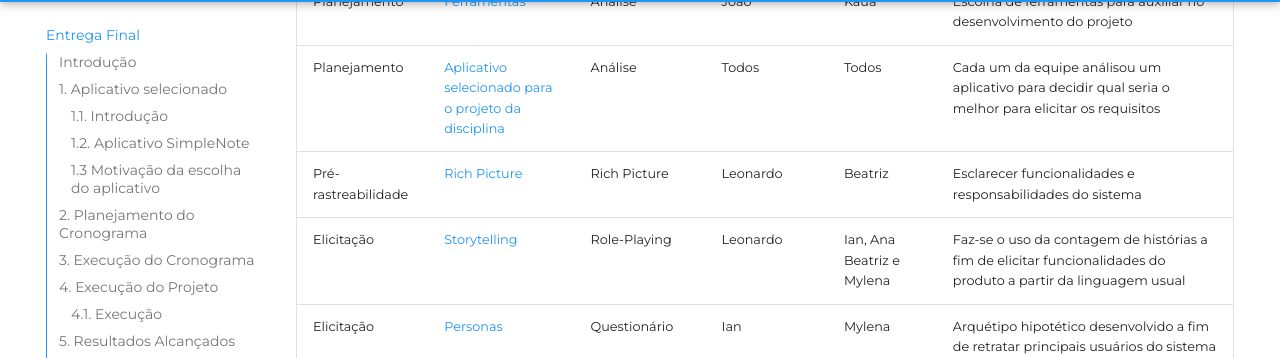
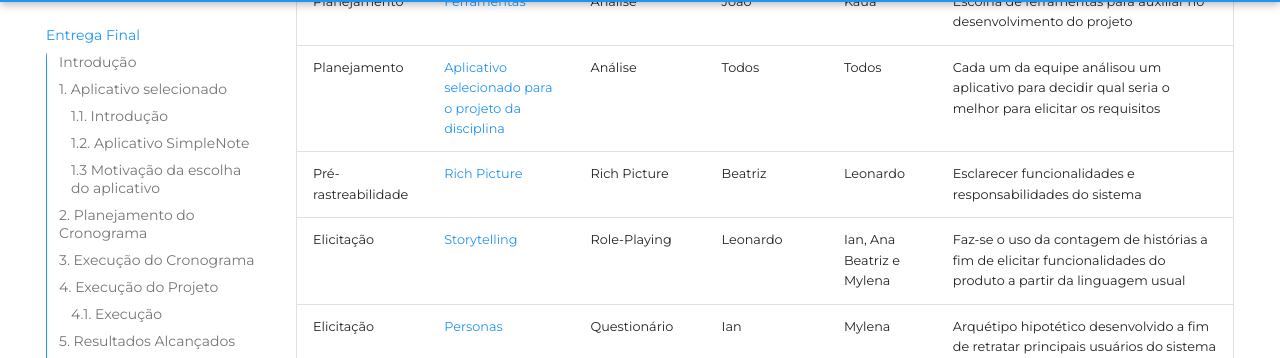
Before and after one commit to Requisitos-de-Software/2023.1-Simplenote, an MkDocs documentation site: the page built from docs/entrega-final.md, in a window 1280 px wide and 900 px high, scrolled down 4065 px. Shown: the part 94-452 px from the top of the window. Built offline with MkDocs 1.6.1 and Material for MkDocs 9.7.7, drawn with Linux system fonts in a browser that asks for light colours; some web fonts are replaced; comment, search, counter and statistics services are not loaded.

```diff
--- a/docs/entrega-final.md
+++ b/docs/entrega-final.md
@@ -106,7 +106,7 @@ A Síntese de Técnicas Utilizadas visa apresentar as técnicas utilizadas no de
 | Planejamento | [Cronograma realizado](https://requisitos-de-software.github.io/2023.1-Simplenote/planejamento/cronograma_realizado/)| Cronograma | Kauã, Mylena e João | Todos | Mostrar o cronograma que realmente foi seguido |
 Planejamento | [Ferramentas](https://requisitos-de-software.github.io/2023.1-Simplenote/planejamento/ferramentas/)|Análise |João|Kauã| Escolha de ferramentas para auxiliar no desenvolvimento do projeto |
 | Planejamento | [Aplicativo selecionado para o projeto da disciplina](https://requisitos-de-software.github.io/2023.1-Simplenote/planejamento/Aplicativo%20Selecionado/) | Análise | Todos | Todos | Cada um da equipe análisou um aplicativo para decidir qual seria o melhor para elicitar os requisitos |
-| Pré- rastreabilidade | [Rich Picture](https://requisitos-de-software.github.io/2023.1-Simplenote/pr%C3%A9-rastreabilidade/rich_picture/) | Rich Picture | Leonardo | Beatriz | Esclarecer funcionalidades e responsabilidades do sistema |
+| Pré- rastreabilidade | [Rich Picture](https://requisitos-de-software.github.io/2023.1-Simplenote/pr%C3%A9-rastreabilidade/rich_picture/) | Rich Picture | Beatriz | Leonardo | Esclarecer funcionalidades e responsabilidades do sistema |
 | Elicitação | [Storytelling](https://requisitos-de-software.github.io/2023.1-Simplenote/elicitacao/storytelling/)| Role-Playing | Leonardo | Ian, Ana Beatriz e Mylena| Faz-se o uso da contagem de histórias a fim de elicitar funcionalidades do produto a partir da linguagem usual|
 | Elicitação | [Personas](https://requisitos-de-software.github.io/2023.1-Simplenote/elicitacao/personas/) | Questionário | Ian | Mylena| Arquétipo hipotético desenvolvido a fim de retratar principais usuários do sistema e, assim, elicitar requisitos condizentes com sus necessidades |
 | Elicitação | [Questionário](https://requisitos-de-software.github.io/2023.1-Simplenote/elicitacao/questionario/) | Questionário | Mylena| Kauã e Beatriz| Fazer uma checagem do público alvo para a construção das personas |
```
